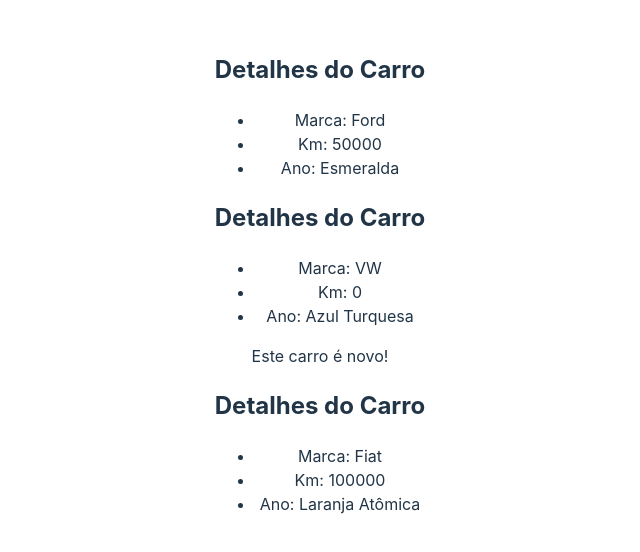
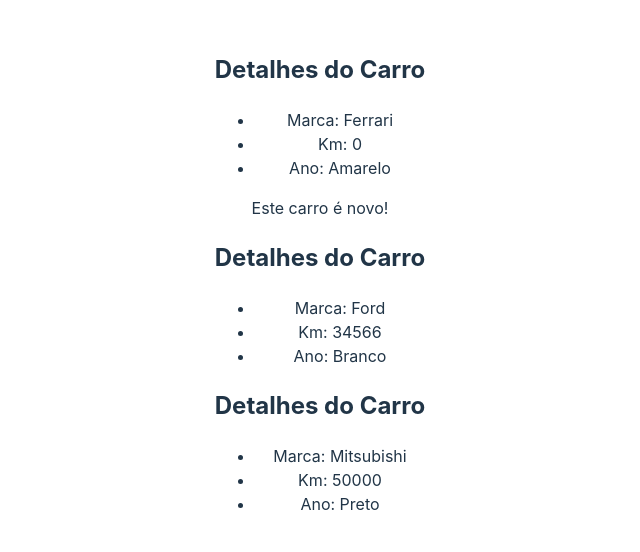
Before and after one commit to Guilherme2077/cursoDeReact, a React (Vite) app in the folder 03_AVANCANDO_EM_REACT/avancando/: page / in a window 1280 px wide. Shown: the part 118-670 px from the top of the page, without its empty margins (320-960 px from the left). Built offline with nearby package versions, Linux system fonts and the light colour scheme.

Commit message:
Mais um commit

```diff
--- a/03_AVANCANDO_EM_REACT/avancando/src/App.jsx
+++ b/03_AVANCANDO_EM_REACT/avancando/src/App.jsx
@@ -10,6 +10,12 @@ import CarDetails from './components/CarDetails'
 function App() {
   const name = "Joaquim"
   const [userName] = useState("Maria")
+
+  const cars = [
+    {id: 1, brand: "Ferrari", color: "Amarelo", newCar: true, km: 0},
+    {id: 2, brand: "Ford", color: "Branco", newCar: false, km: 34566},
+    {id: 3, brand: "Mitsubishi", color: "Preto", newCar: false, km: 50000}
+  ]
 
   return (
     <>
@@ -36,10 +42,19 @@ function App() {
       // Desestructuring
       <CarDetails brand='Volvo' km={20000} color="Azul"/>
 
-      // Reaproveitando */}
+      // Reaproveitando
       <CarDetails brand="Ford" km={50000} color="Esmeralda"/>
       <CarDetails brand="VW" km={0} color="Azul Turquesa" newCar={true}/>
       <CarDetails brand="Fiat" km={100000} color="Laranja Atômica"/>
+
+      // Loop em array de objetos */}
+      {cars.map((car) => (
+        <CarDetails
+        brand={car.brand}
+        color={car.color}
+        km={car.km}
+        newCar={car.newCar}/>
+      ))}
     </>
   )
 }
```
